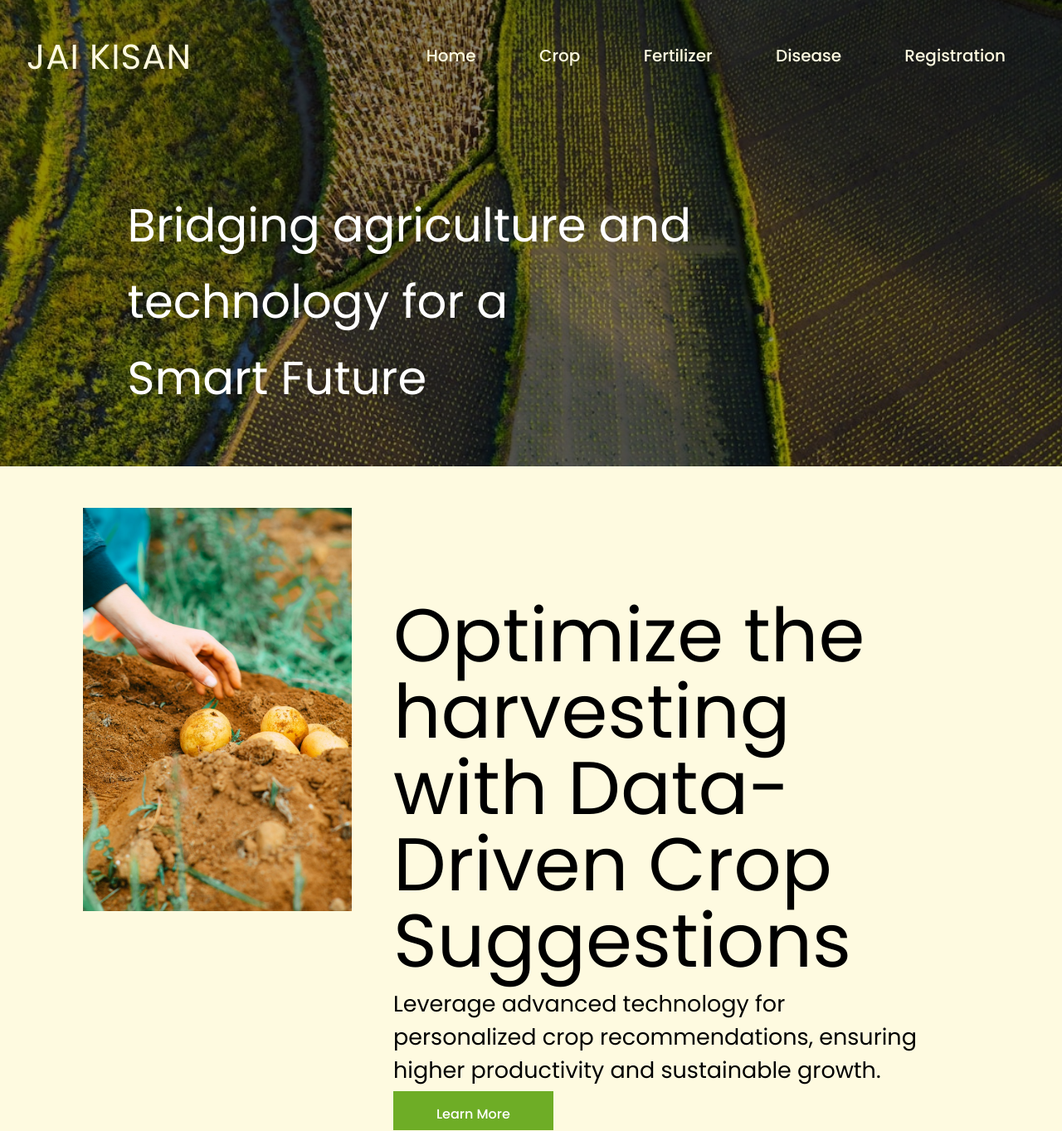
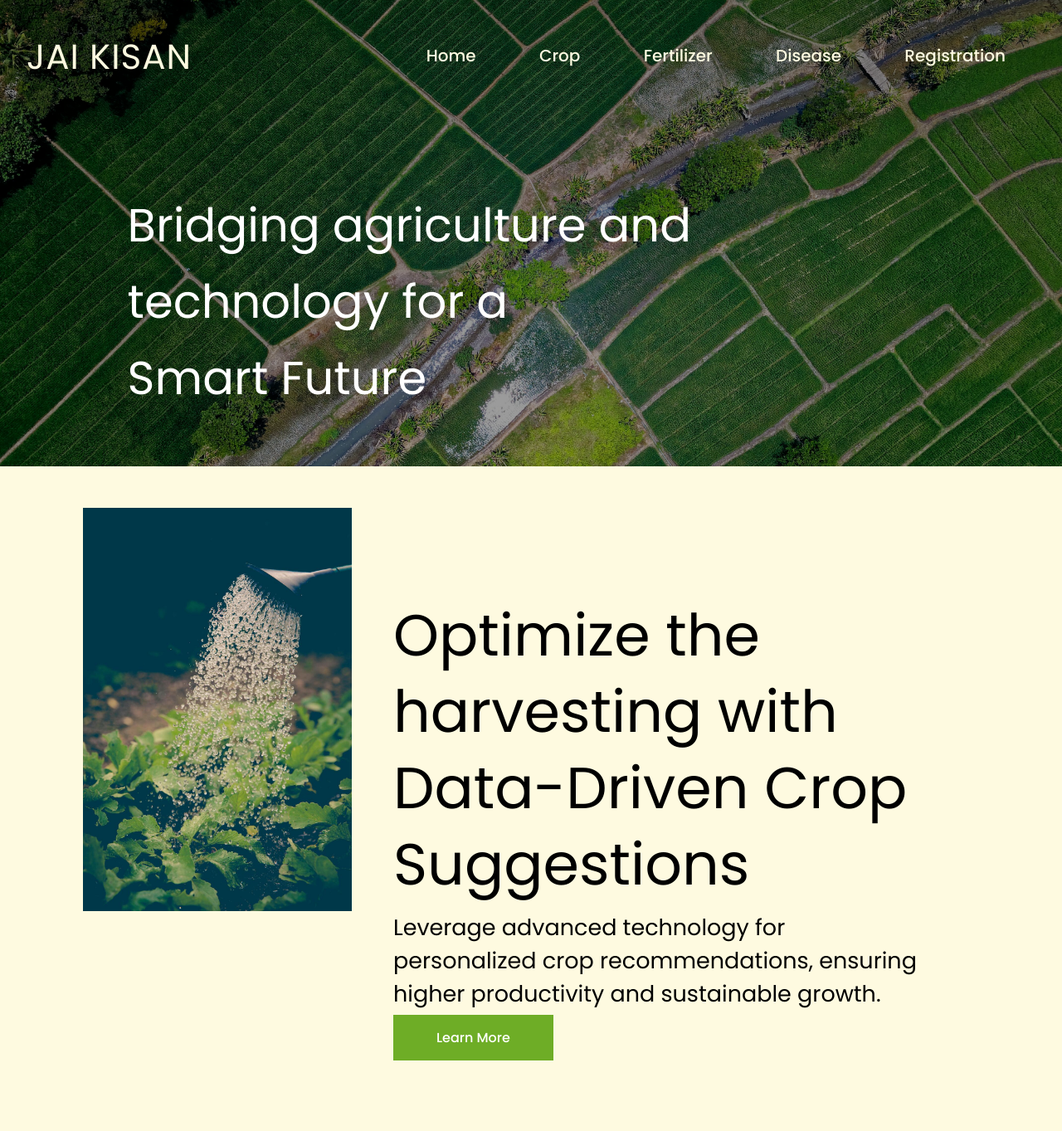
Before and after one commit to cnu1812/smart-agro-nexus, a Flask app: page / in a window 1280 px wide. Shown: the top 1363 px of the page at 83% size. Run offline with Flask 3, Linux system fonts and the light colour scheme; parts of the project's set-up code (start-up, migrations or seed data) failed here and were passed over.

Commit message:
necessary changes

```diff
--- a/app/static/css/style.css
+++ b/app/static/css/style.css
@@ -202,7 +202,7 @@
 }
 
 .content span{
-    font-size: 90px;
+    font-size: 70px;
     font-weight: 400px;
     line-height: 92px;
     margin-top: 25px;
```
Also changed, not shown: app/static/css/agri.jpg, app/static/css/crop.jpg, app/static/css/ferti.jpg.
